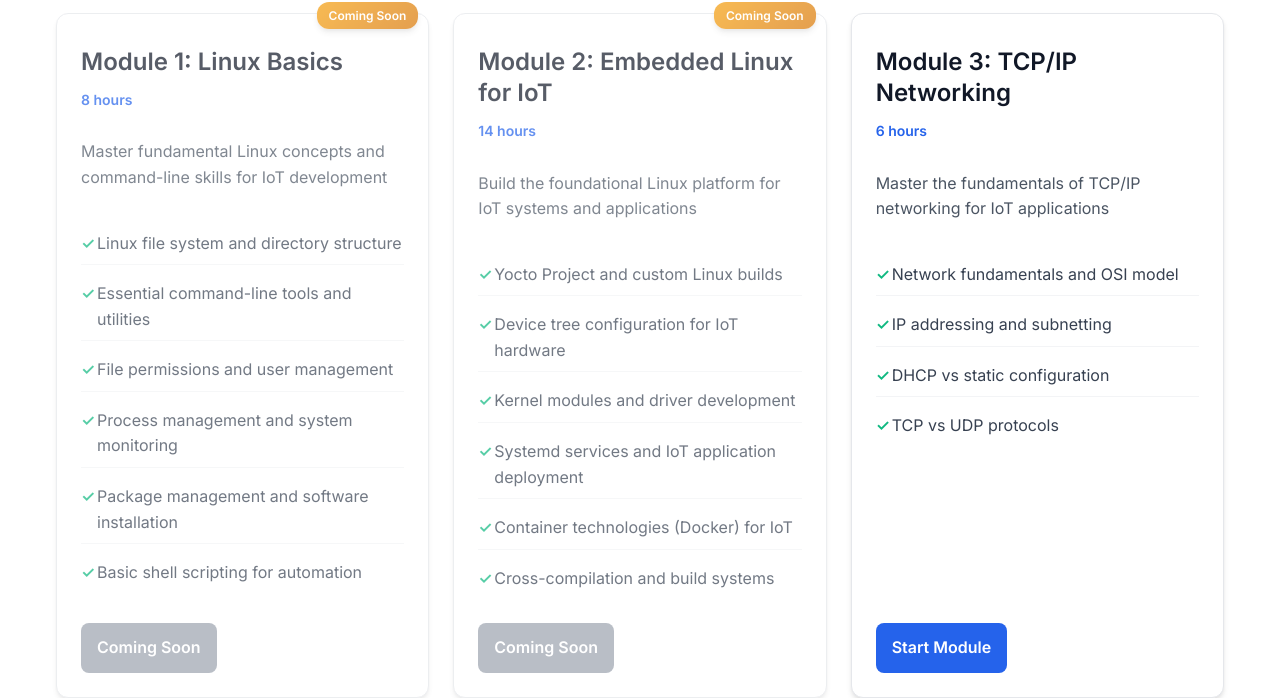
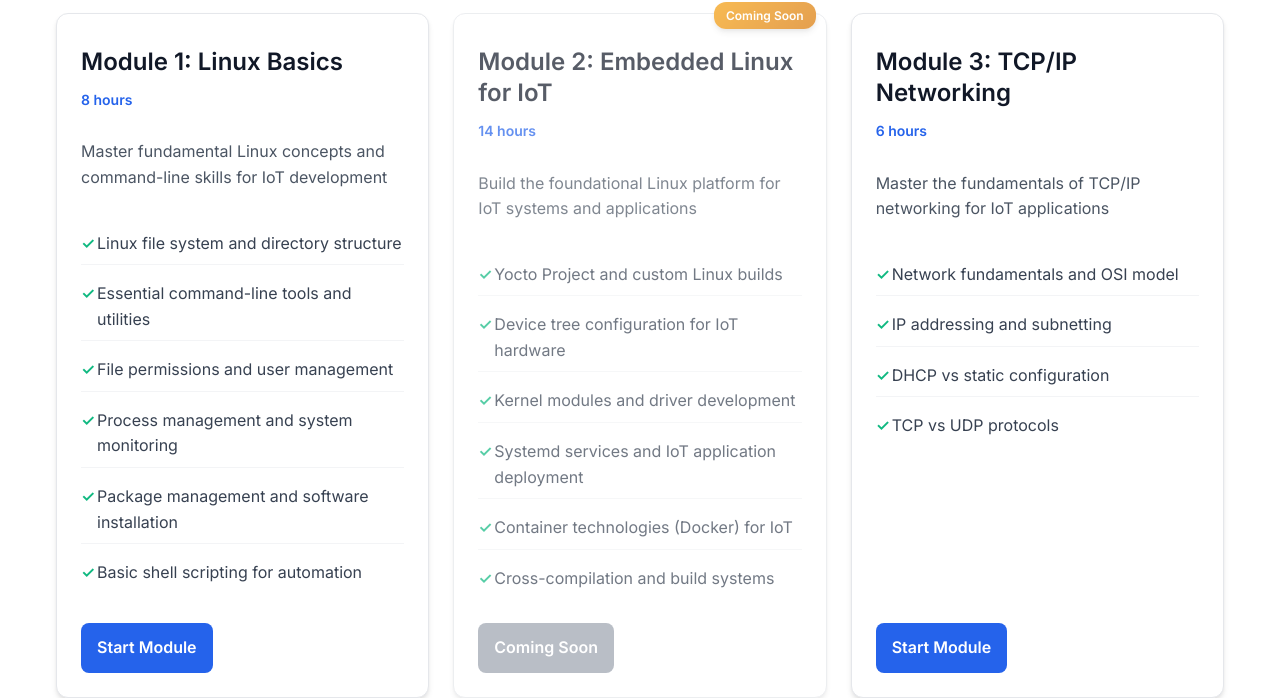
Before and after one commit to DynamicDevices/iot-training-course, a website: page index.html in a window 1280 px wide. Shown: the part 669-1367 px from the top of the page. Drawn offline with Linux system fonts and the light colour scheme.

Commit message:
fix: Update Module 1 link and remove 'coming soon' status
- Change Module 1 from 'coming-soon' to active module
- Update link to point to modules/module1.html
- Module 1: Linux Basics is now available for students

```diff
--- a/index.html
+++ b/index.html
@@ -59,11 +59,13 @@
             </div>
         </section>
 
+
         <section id="modules" class="section">
             <div class="container">
                 <h2>Training Modules</h2>
                 <div class="sessions-grid">
-                    <div class="session-card coming-soon">
+                    <!-- Update the Module 1 card in index.html -->
+                    <div class="session-card">
                         <h3>Module 1: Linux Basics</h3>
                         <div class="session-duration">8 hours</div>
                         <p>Master fundamental Linux concepts and command-line skills for IoT development</p>
@@ -75,9 +77,8 @@
                             <li>Package management and software installation</li>
                             <li>Basic shell scripting for automation</li>
                         </ul>
-                        <a href="#" class="session-link">Coming Soon</a>
+                        <a href="modules/module1.html" class="session-link">Start Module</a>
                     </div>
-
                     <div class="session-card coming-soon">
                         <h3>Module 2: Embedded Linux for IoT</h3>
                         <div class="session-duration">14 hours</div>
```
